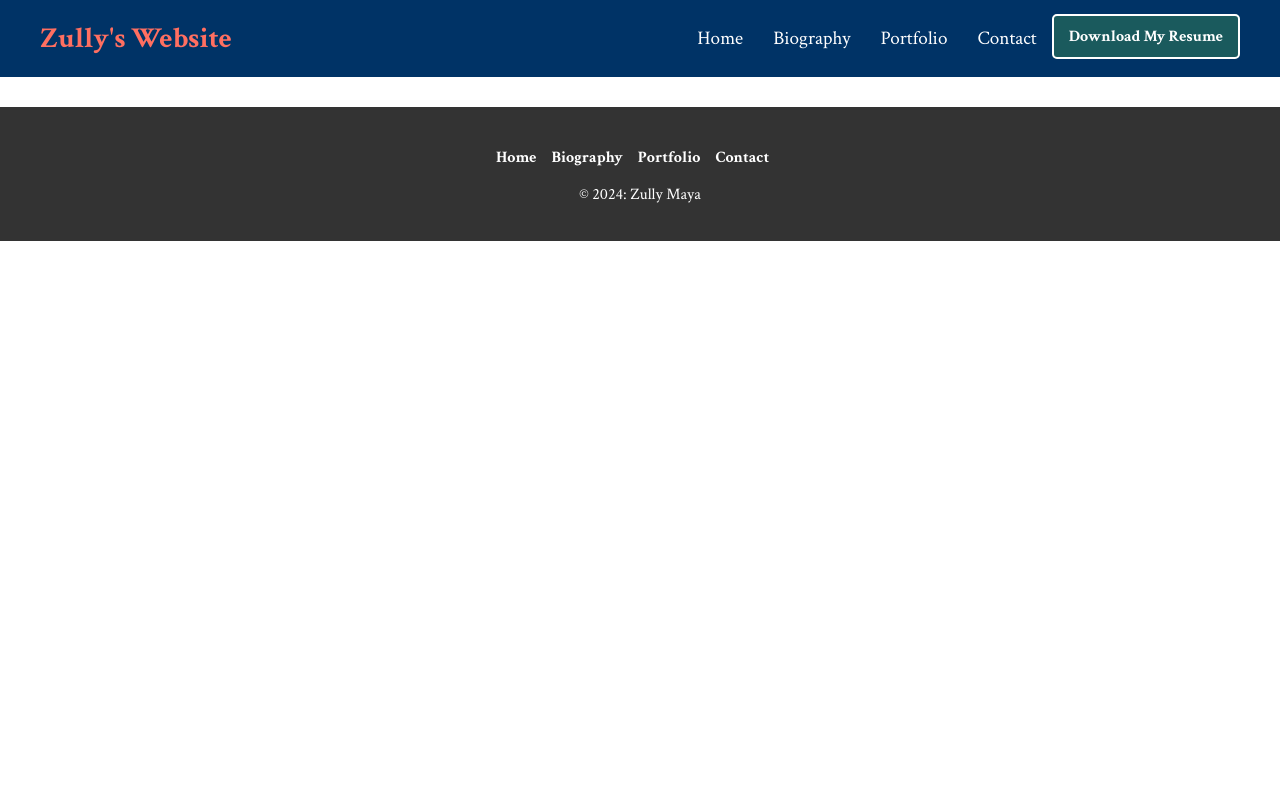
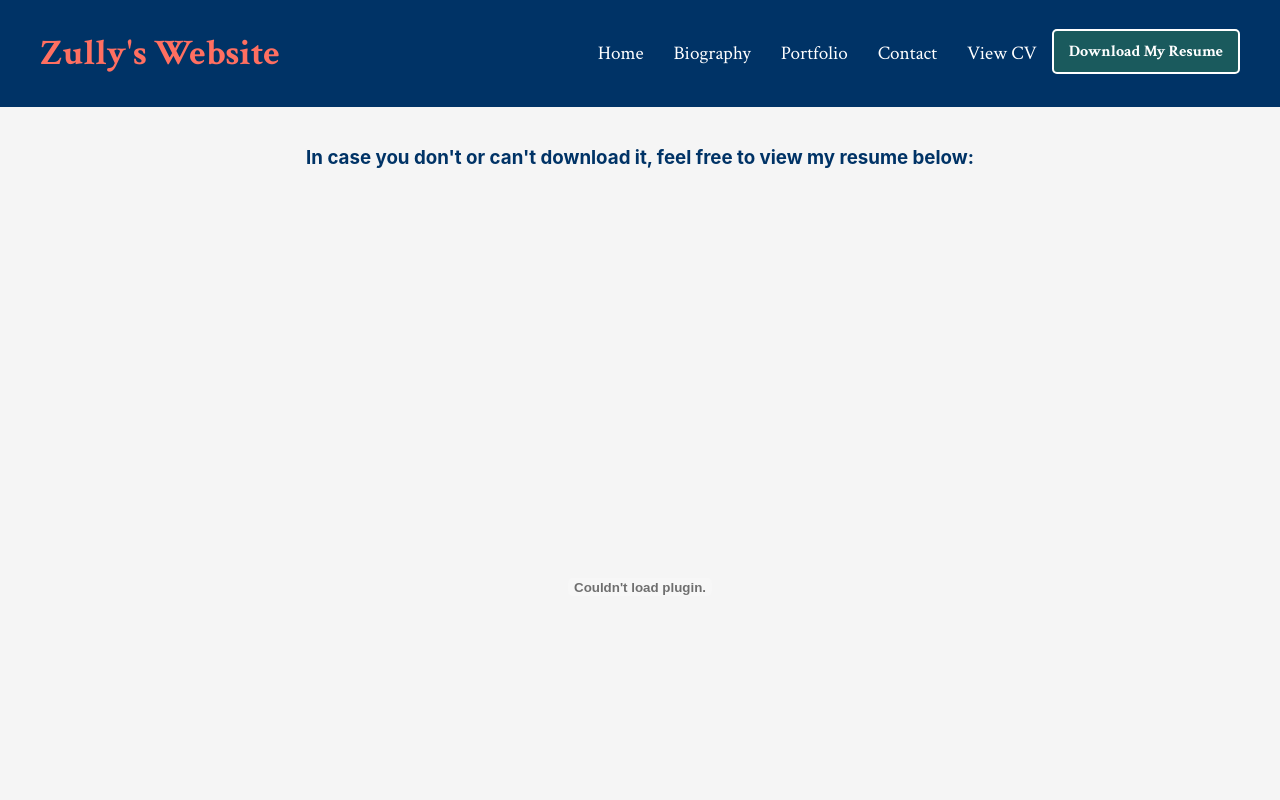
Before and after one commit to zmayabu/zmayabu.github.io, a React (Create React App) app: page /resume in a window 1280 px wide. Shown: the top 800 px of the page. Built offline with nearby package versions, Linux system fonts and the light colour scheme.

Commit message:
final details

```diff
--- a/public/index.html
+++ b/public/index.html
@@ -14,7 +14,6 @@
   <link href="https://fonts.googleapis.com/css2?family=Crimson+Text:ital,wght@0,400;0,600;0,700;1,400;1,600;1,700&family=Lato:ital,wght@0,100;0,300;0,400;0,700;0,900;1,100;1,300;1,400;1,700;1,900&display=swap" rel="stylesheet">
 </head>
 <body>
-  <noscript>You need to enable JavaScript to run this app.</noscript>
   <div id="root"></div>
 </body>
 </html>
--- a/src/App.css
+++ b/src/App.css
@@ -1,11 +1,16 @@
+/* Global syles */
 
-/* Global syles */
+.App {
+  background-color: #F5F5F5;
+}
 
 .body {
   background-color: #F5F5F5;
 }
 
-.body h3, h2, h1 {
+.body h3,
+h2,
+h1 {
   font-family: "Crimson Text", 'Times New Roman', Times, serif;
   background-color: #F5F5F5;
 }
@@ -25,6 +30,7 @@ font-family: "Lato", sans-serif;
 
 .navbar-container {
   display: flex;
+  flex-wrap: wrap;
   justify-content: space-between;
   align-items: center;
   max-width: 1200px;
@@ -35,15 +41,19 @@ font-family: "Lato", sans-serif;
 .navbar-logo {
   color: #FF6F61;
   background-color: #003366;
-    font-size: 1.8em;
+  font-size: 1.5em;
   font-weight: bold;
   margin: 0;
+  text-decoration: none;
+  flex: 1 1 100%;
 }
 
 .navbar-links {
   list-style-type: none;
   padding: 0;
   display: flex;
+  transition: max-height 0.3s ease-in-out;
+  justify-content: right;
 }
 
 .navbar-link {
@@ -72,10 +82,42 @@ font-family: "Lato", sans-serif;
 }
 
 .resume-link:hover {
-    background-color:  #FF6F61;
+  background-color: #FF6F61;
   color: #1A5A5D;
 }
 
+@media (max-width: 768px) {
+  .navbar {
+    flex-direction: column;
+    align-items: flex-start;
+  }
+
+  .logo {
+    margin-bottom: 15px;
+  }
+
+  .navbar-links {
+    flex-direction: row;
+    justify-content: center;
+  }
+
+  .navbar-links li {
+    margin: 5px;
+  }
+
+  .resume-link {
+    border: none;
+    background-color: transparent;
+    align-items: center;
+    justify-content: center;
+    line-height: 20px;
+  }
+
+  .resume-link:hover {
+    background-color: transparent;
+    color: #FF6F61;
+  }
+}
 
 /* Footer */
 
--- a/src/App.js
+++ b/src/App.js
@@ -1,11 +1,12 @@
 import React from 'react';
+import { Route, Routes } from 'react-router-dom';
 import './App.css';
 import Navbar from './components/Navbar';
 import Home from './pages/Home';
 import Biography from './pages/Biography';
 import Portfolio from './pages/Portfolio';
-import { Route, Routes } from 'react-router-dom';
 import Contact from './pages/Contact';
+import Resume from './pages/Resume';
 
 
 function App() {
@@ -17,6 +18,7 @@ function App() {
         <Route path="/biography" element={<Biography />} />
         <Route path="/portfolio" element={<Portfolio />} />
         <Route path="/contact" element={<Contact />} />
+        <Route path="/resume" element={<Resume />}></Route>
       </Routes>
       <footer className="footer">
         <nav className="navigation">
@@ -25,6 +27,7 @@ function App() {
             <li><a href="/biography">Biography</a></li>
             <li><a href="/portfolio">Portfolio</a></li>
             <li><a href="/contact">Contact</a></li>
+            <li><a href="/resume">Resume</a></li>
           </ul>
         </nav>
         <p>© 2024: Zully Maya</p>
--- a/src/components/Navbar.jsx
+++ b/src/components/Navbar.jsx
@@ -1,11 +1,11 @@
 import React from 'react';
-import { Link } from 'react-router-dom'; // Import Link from react-router-dom for navigation
+import { Link } from 'react-router-dom';
 
 const Navbar = () => {
   return (
     <nav className="navbar">
       <div className="navbar-container">
-        <h1 className="navbar-logo">Zully's Website</h1>
+        <h1 > <Link to="/" className="navbar-logo"> Zully's Website</Link></h1>
         <ul className="navbar-links">
           <li>
             <Link to="/" className="navbar-link">Home</Link>
@@ -20,9 +20,12 @@ const Navbar = () => {
             <Link to="/contact" className="navbar-link">Contact</Link>
           </li>
           <li>
-          <a href="/downloads/Zully_Maya_CV.pdf" download="Zully_CV.pdf" className="resume-link">
-    Download My Resume
-  </a>
+            <Link to="/resume" className="navbar-link">View CV</Link>
+          </li>
+          <li>
+            <a href="/downloads/Zully_Maya_CV.pdf" download="Zully_CV.pdf" className="resume-link">
+              Download My Resume
+            </a>
           </li>
         </ul>
       </div>
--- a/src/pages/Biography.css
+++ b/src/pages/Biography.css
@@ -48,11 +48,15 @@
   padding-bottom: 10px;
 }
 
-.bio-background, .education, .bio-hobbies {
+.bio-background,
+.education,
+.bio-hobbies {
   margin-bottom: 40px;
 }
 
-.bio-background p, .education ul, .bio-hobbies p {
+.bio-background p,
+.education ul,
+.bio-hobbies p {
   font-size: 1.2em;
   line-height: 1.6;
   color: #333333;
@@ -72,13 +76,13 @@
 .gallery {
   display: grid;
   grid-template-columns: repeat(auto-fit, minmax(250px, 1fr));
-  gap: 10px; /* Reduced from 20px to 10px */
+  gap: 10px;
   justify-items: center;
   margin-top: 20px;
 }
 
 .gallery figure {
-  background-color: #FFFFFF; /* White card background */
+  background-color: #FFFFFF;
   border-radius: 8px;
   box-shadow: 0 4px 8px rgba(0, 0, 0, 0.1);
   overflow: hidden;
@@ -93,9 +97,9 @@
 }
 
 .gallery img {
-  width: 100%; /* Makes the image span the full width of the container */
-  height: 200px; /* Fixed height to make images uniform */
-  object-fit: cover; /* Ensures the image fits nicely without distortion */
+  width: 100%;
+  height: 200px;
+  object-fit: cover;
   display: block;
 }
 
@@ -108,6 +112,6 @@
 
 @media (max-width: 768px) {
   .gallery img {
-    height: 150px; /* Reduce height for smaller screens */
+    height: 150px;
   }
 }
--- a/src/pages/Biography.jsx
+++ b/src/pages/Biography.jsx
@@ -52,12 +52,12 @@ const Biography = () => {
                     <figcaption>Ammar and I visiting the cherry blossoms in DC</figcaption>
                 </figure>
                 <figure><img src="/images/christmas.jpg" alt="Description 2" />
-                <figcaption>Ammar and I enjoying the christmas lights in Minneapolis</figcaption>
+                    <figcaption>Ammar and I enjoying the christmas lights in Minneapolis</figcaption>
                 </figure>
                 <figure><img src="/images/eid.jpg" alt="Description 3" />
-                <figcaption>Ammar and I celebrating Eid in 2023</figcaption></figure>
+                    <figcaption>Ammar and I celebrating Eid in 2023</figcaption></figure>
                 <figure><img src="/images/glow.jpg" alt="Description 4" />
-                <figcaption>Celebrating Glow Christmas Festival this month</figcaption></figure>
+                    <figcaption>Celebrating Glow Christmas Festival this month</figcaption></figure>
 
             </div>
         </div>
--- a/src/pages/Contact.css
+++ b/src/pages/Contact.css
@@ -1,6 +1,7 @@
-/* Contact.css */
+/* Styling for Contact page */
+
 .contact-form {
-  background-color: #f9f9f9; /* light background for the form */
+  background-color: #f9f9f9;
   padding: 30px;
   border-radius: 8px;
   box-shadow: 0 2px 10px rgba(0, 0, 0, 0.1);
@@ -52,8 +53,8 @@
 }
 
 input:focus, textarea:focus {
-  border-color: #FF6F61; /* Change to the color you want */
-  outline: none; /* Removes the default browser outline */
+  border-color: #FF6F61;
+  outline: none;
 }
 
 .contact-form button {
@@ -81,9 +82,9 @@ input:focus, textarea:focus {
 }
 
 .status-message {
-  color: #1A5A5D; /* Success color */
+  color: #1A5A5D;
 }
 
 .status-message.error {
-  color: red; /* Error color */
+  color: red;
 }
--- a/src/pages/Contact.jsx
+++ b/src/pages/Contact.jsx
@@ -1,11 +1,11 @@
 import React, { useState } from "react";
 import { db } from "../firebase";
 import { collection, addDoc } from "firebase/firestore";
-import "./Contact.css"; // Import the custom CSS
+import "./Contact.css";
 
 const Contact = () => {
   const [formData, setFormData] = useState({ name: "", email: "", message: "" });
-  const [statusMessage, setStatusMessage] = useState(""); // Add state for status message
+  const [statusMessage, setStatusMessage] = useState("");
 
   const handleChange = (e) => {
     const { name, value } = e.target;
@@ -17,11 +17,10 @@ const Contact = () => {
 
     try {
       await addDoc(collection(db, "contactMessages"), formData);
-      // alert("Message sent successfully!");
-      setStatusMessage("Thank you for reaching out! I will get back to you soon."); // Success message
-      setFormData({ name: "", email: "", message: "" }); // Clear form after submission
+      setStatusMessage("Thank you for reaching out! I will get back to you soon.");
+      setFormData({ name: "", email: "", message: "" });
     } catch (error) {
-      setStatusMessage("There was an error sending your message. Please try again later."); // Error message
+      setStatusMessage("There was an error sending your message. Please try again later.");
     }
   };
 
@@ -63,8 +62,7 @@ const Contact = () => {
         />
         <button type="submit">Send Message</button>
       </form>
-       {/* Conditionally render the status message */}
-       {statusMessage && (
+      {statusMessage && (
         <div className="status-message">
           {statusMessage}
         </div>
--- a/src/pages/Home.css
+++ b/src/pages/Home.css
@@ -1,3 +1,4 @@
+/* Styling for Contact page */
 
 .home-container {
   color: #333;
--- a/src/pages/Home.jsx
+++ b/src/pages/Home.jsx
@@ -13,8 +13,8 @@ const Home = () => {
           Discover my background, projects, and passion for coding via the links above.</p>
         <p>Or check out my resume and connect:</p>
         <a href="/downloads/Zully_Maya_CV.pdf" download="Zully_CV.pdf" className="home-resume-link">
-    Download My Resume
-  </a>
+          Download My Resume
+        </a>
       </header>
 
     </div>
--- a/src/pages/Portfolio.css
+++ b/src/pages/Portfolio.css
@@ -43,7 +43,7 @@
 }
 
 .skills-list li {
-    background-color: #e8e8e8;
+  background-color: lightgray;
   border: 2px dashed #1A5A5D;
   padding: 10px 20px;
   border-radius: 5px;
@@ -63,8 +63,8 @@
 }
 
 .project-card {
-    background-color: #fff;
-    border: 1px solid #dcdcdc;
+  background-color: lightgrey;
+  border: 1px solid #1A5A5D;
   border-radius: 5px;
   padding: 20px;
   margin-bottom: 20px;
@@ -72,7 +72,7 @@
 }
 
 .project-card:hover {
-    transform: scale(1.05); /* Slight zoom for interaction */
+  transform: scale(1.05);
   transition: transform 0.3s ease-in-out;
 }
 
--- /dev/null
+++ b/src/pages/Resume.jsx
@@ -0,0 +1,18 @@
+import React from 'react';
+
+const Resume = () => {
+    return (
+        <div style={{ textAlign: 'center', padding: '20px' }}>
+            <h3 style={{ color: "#003366" }}>In case you don't or can't download it, feel free to view my resume below:</h3>
+            <embed
+                src="/downloads/Zully_Maya_CV.pdf"
+                type="application/pdf"
+                width="100%"
+                height="800px"
+                style={{ border: 'none' }}
+            />
+        </div>
+    );
+};
+
+export default Resume;
```
Also changed, not shown: 1 other file (tests, documents, lock files or other folders). Lines whose indentation alone changed are shown as unchanged.
